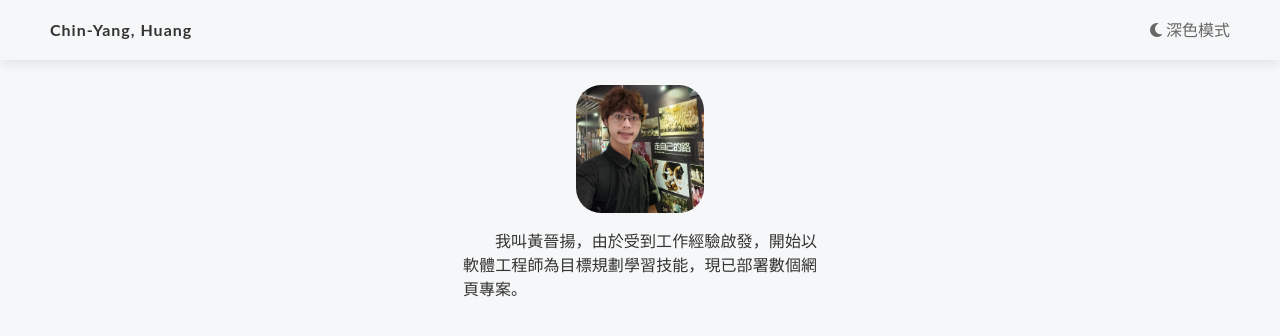
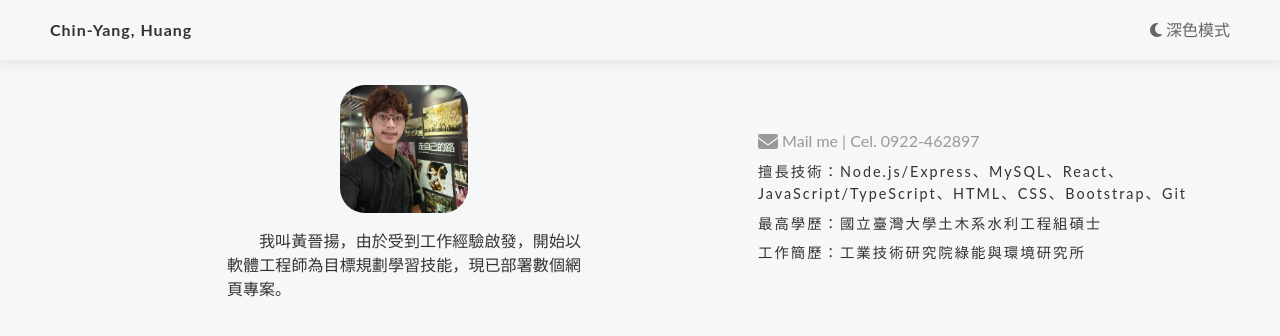
Before and after one commit to cyanshub/sp-resume-ts-082524, a React (Vite) app: page /resumes in a window 1280 px wide. Shown: the top 336 px of the page. Built offline with nearby package versions, Linux system fonts and the light colour scheme.

Commit message:
製作 DescriptionSection 及其樣式

```diff
--- /dev/null
+++ b/src/components/ResumePageComponents/DescriptionSection.tsx
@@ -0,0 +1,28 @@
+const DescriptionSection = () => {
+  return (
+    <div className="description-section">
+      {/* <h3 className="description-tittle pt-3">簡歷</h3> */}
+
+      {/* 聯絡方式 */}
+      <div className="social-media mb-2">
+        <a href="mailto:travel15740@gmail.com" className="social-media-link" target="_blank" rel="noopenner noreferrer">
+          <i className="fas fa-envelope fa-lg"></i> Mail me
+        </a>
+        <span className="social-media-link"> | </span>
+        <span className="social-media-link cursor-pointer">Cel. 0922-462897</span>
+      </div>
+
+      <div className="title mb-2" style={{ whiteSpace: 'wrap' }}>
+        擅長技術：Node.js/Express、MySQL、React、JavaScript/TypeScript、HTML、CSS、Bootstrap、Git
+      </div>
+
+      <div className="title mb-2">最高學歷：國立臺灣大學土木系水利工程組碩士</div>
+
+      <div className="title mb-2">
+        工作簡歷：工業技術研究院綠能與環境研究所
+      </div>
+    </div>
+  )
+}
+
+export default DescriptionSection
--- /dev/null
+++ b/src/components/ResumePageComponents/index.ts
@@ -0,0 +1,6 @@
+import Header from './Header'
+import InfoSection from './InfoSection'
+import DescriptionSection from './DescriptionSection'
+
+
+export { Header, InfoSection, DescriptionSection}
--- a/src/pages/ResumePage.tsx
+++ b/src/pages/ResumePage.tsx
@@ -1,13 +1,17 @@
-import Header from "../components/ResumePageComponents/Header"
-import InfoSection from "../components/ResumePageComponents/InfoSection"
+import { DescriptionSection, Header, InfoSection } from "../components/ResumePageComponents"
+
+
+
 
 const ResumePage = () => {
 
   return (
     <>
+
       <Header />
       <main>
         <InfoSection />
+        <DescriptionSection />
       </main>
 
     </>
```
